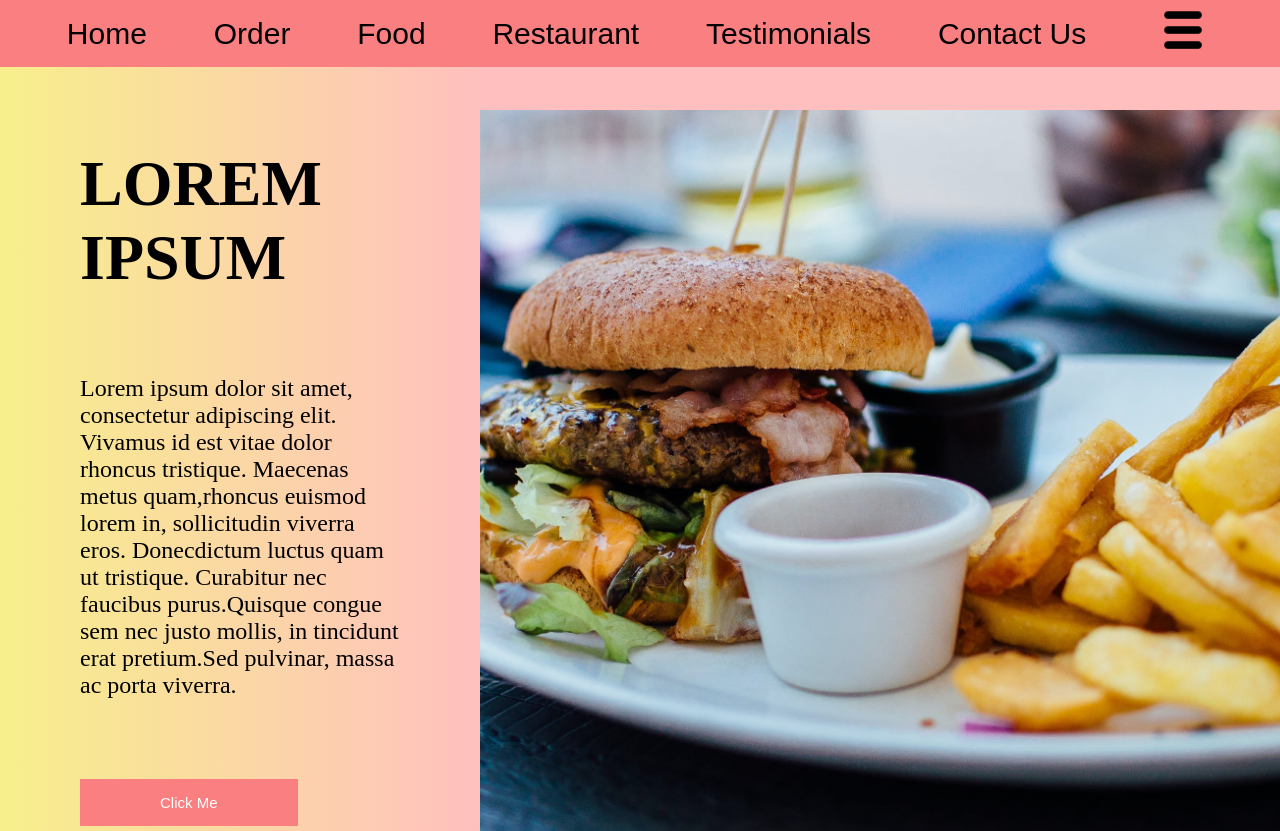
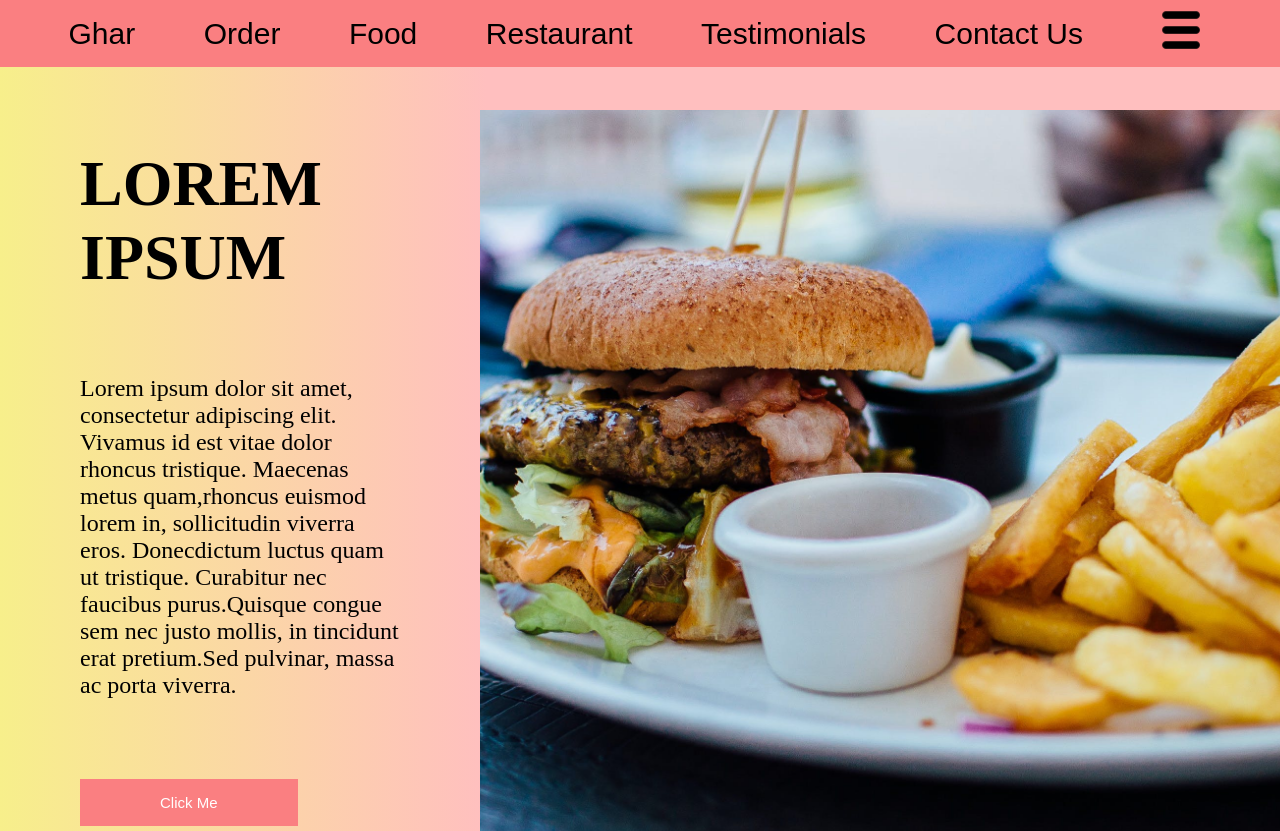
Before and after one commit to manishrana7979/Simplotel_Assignment, a plain HTML site: page index.html in a window 1280 px wide. Shown: the top 831 px of the page. Drawn offline with Linux system fonts and the light colour scheme.

Commit message:
Update index.html

```diff
--- a/index.html
+++ b/index.html
@@ -12,7 +12,7 @@
 <body>
     <div class="navbar">
         <ul>
-            <li>Home</li>
+            <li>Ghar</li>
             <li>Order</li>
             <li>Food</li>
             <li>Restaurant</li>
@@ -76,4 +76,5 @@
 
 </body>
 
+
 </html>
```
